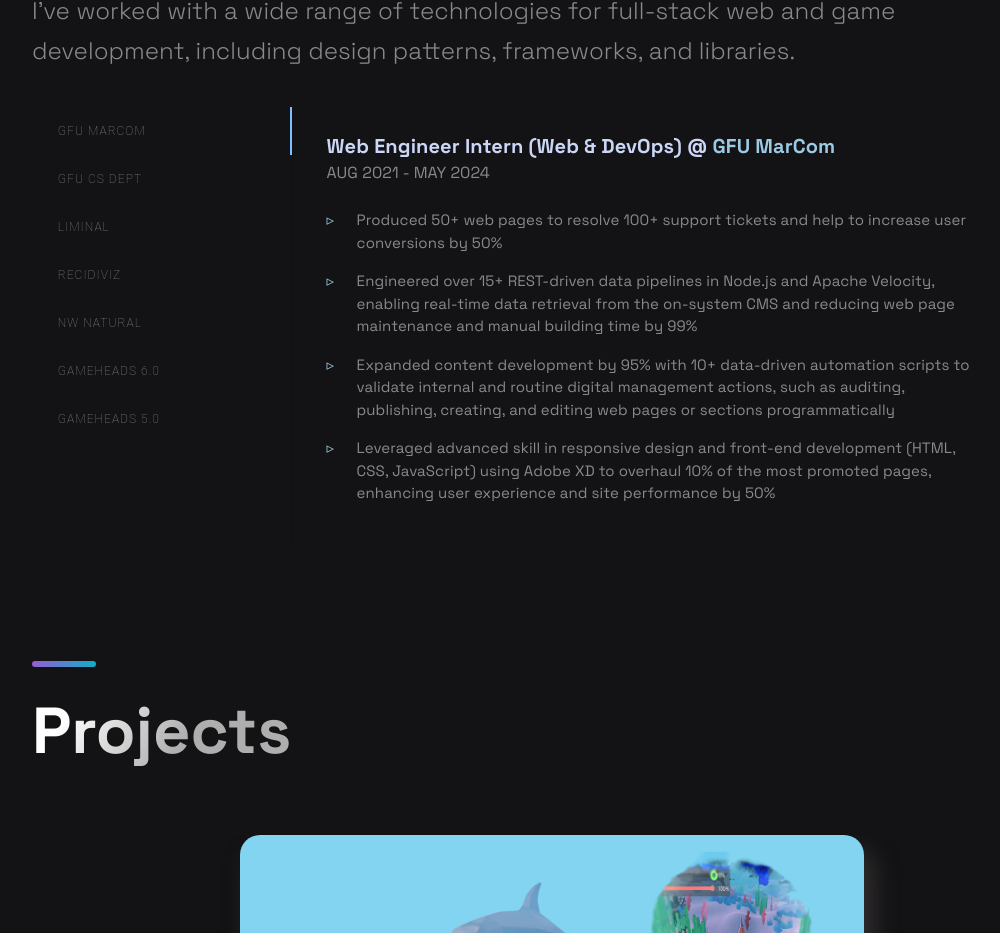
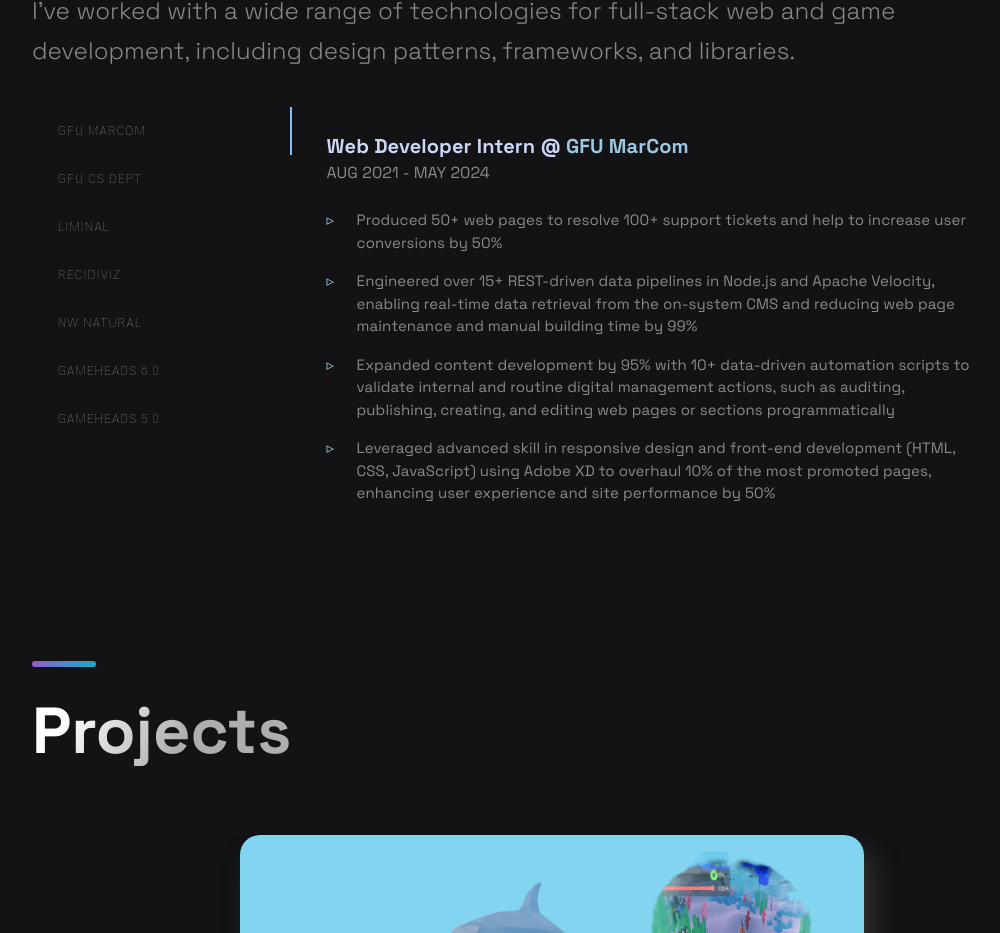
Before and after one commit to HarryZ10/harryjzhu.com, a Next.js app: page / in a window 1280 px wide. Shown: the part 979-1912 px from the top of the page, without its empty margins (88-1088 px from the left). Built offline with nearby package versions, Linux system fonts and the light colour scheme.

Commit message:
fix: experience title

```diff
--- a/src/components/Experiences/Experiences.js
+++ b/src/components/Experiences/Experiences.js
@@ -55,7 +55,7 @@
 
   const experienceItems = {
     "GFU MarCom": {
-      jobTitle: "Web Engineer Intern (Web & DevOps) @",
+      jobTitle: "Web Developer Intern @",
       duration: "AUG 2021 - MAY 2024",
       desc: [
         "Produced 50+ web pages to resolve 100+ support tickets and help to increase user conversions by 50%",
```
